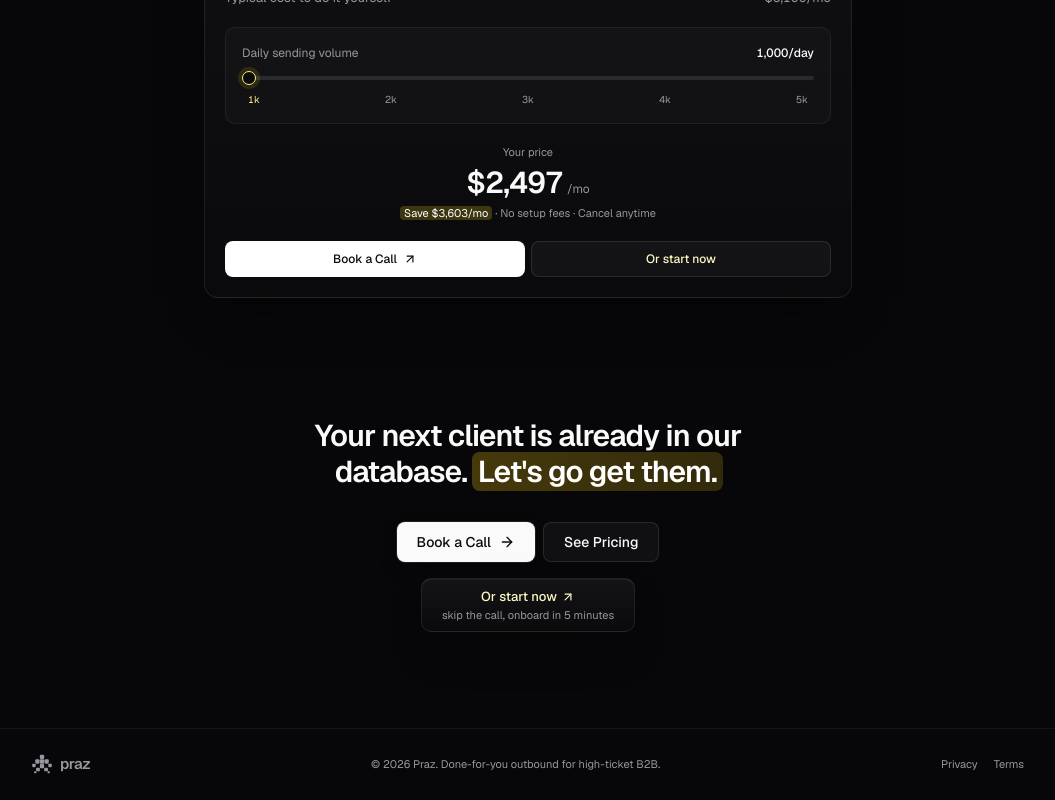
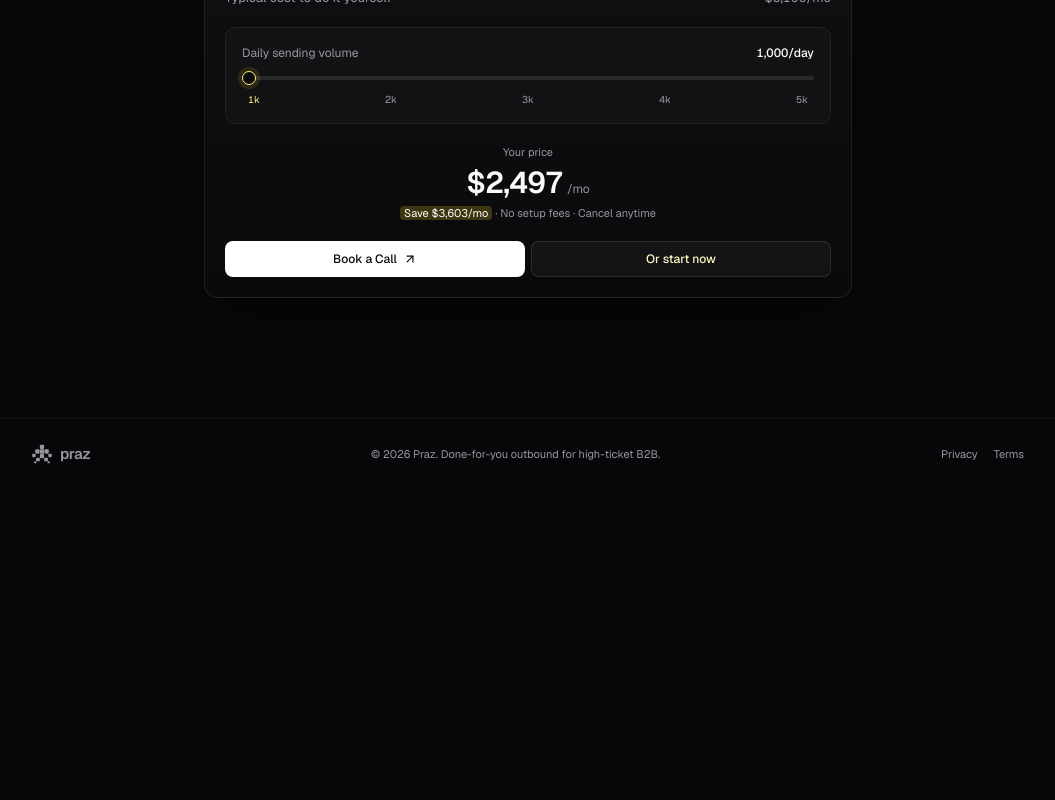
Before and after one commit to jayden8811/praz, a Next.js app: page / in a window 1280 px wide. Shown: the part 1285-2085 px from the top of the page, without its empty margins (112-1167 px from the left). After the commit the page ends 1775 px from the top, so only its background shows below. Built offline with nearby package versions, Linux system fonts and the light colour scheme.

Commit message:
Remove closing CTA block above footer
Co-Authored-By: Claude Opus 5.5 <noreply@anthropic.com>
Claude-Session: https://claude.ai/code/session_012dVnbrNQKUeMJHz3bd94t6

```diff
--- a/src/components/sections/footer.tsx
+++ b/src/components/sections/footer.tsx
@@ -1,18 +1,8 @@
 import { Logo } from "@/components/logo";
-import { Reveal } from "@/components/reveal";
-import { Highlight } from "@/components/highlight";
-import { CtaGroup } from "@/components/cta-group";
 
 export function Footer() {
   return (
     <footer className="relative pt-10">
-      <Reveal className="mx-auto max-w-xl px-4 pb-24 text-center">
-        <h2 className="text-balance text-2xl font-semibold tracking-[-0.03em] md:text-3xl">
-          Your next client is already in our database.{" "}
-          <Highlight>Let&apos;s go get them.</Highlight>
-        </h2>
-        <CtaGroup className="mt-8" />
-      </Reveal>
       <div className="border-t border-white/[0.06]">
         <div className="mx-auto flex max-w-5xl flex-col items-center justify-between gap-3 px-4 py-6 text-[11px] text-muted-foreground md:flex-row">
           <Logo />
```
